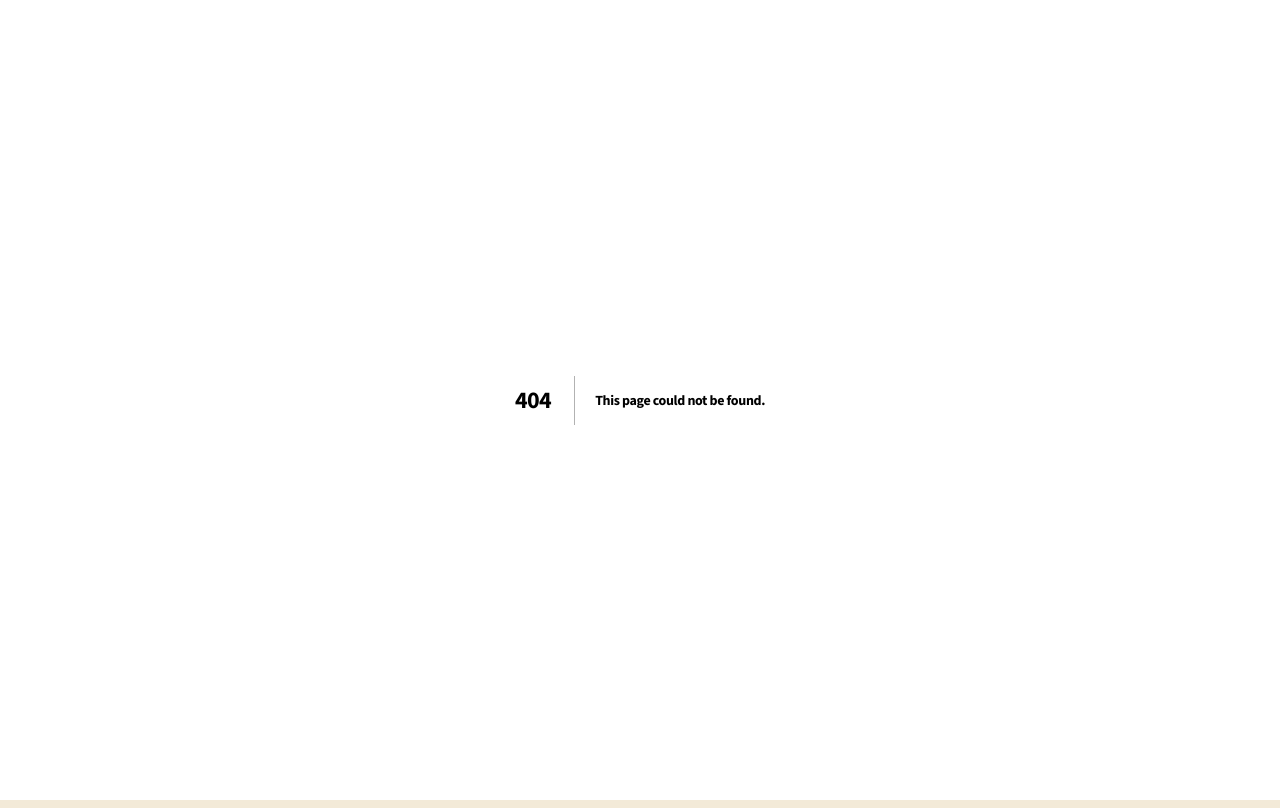
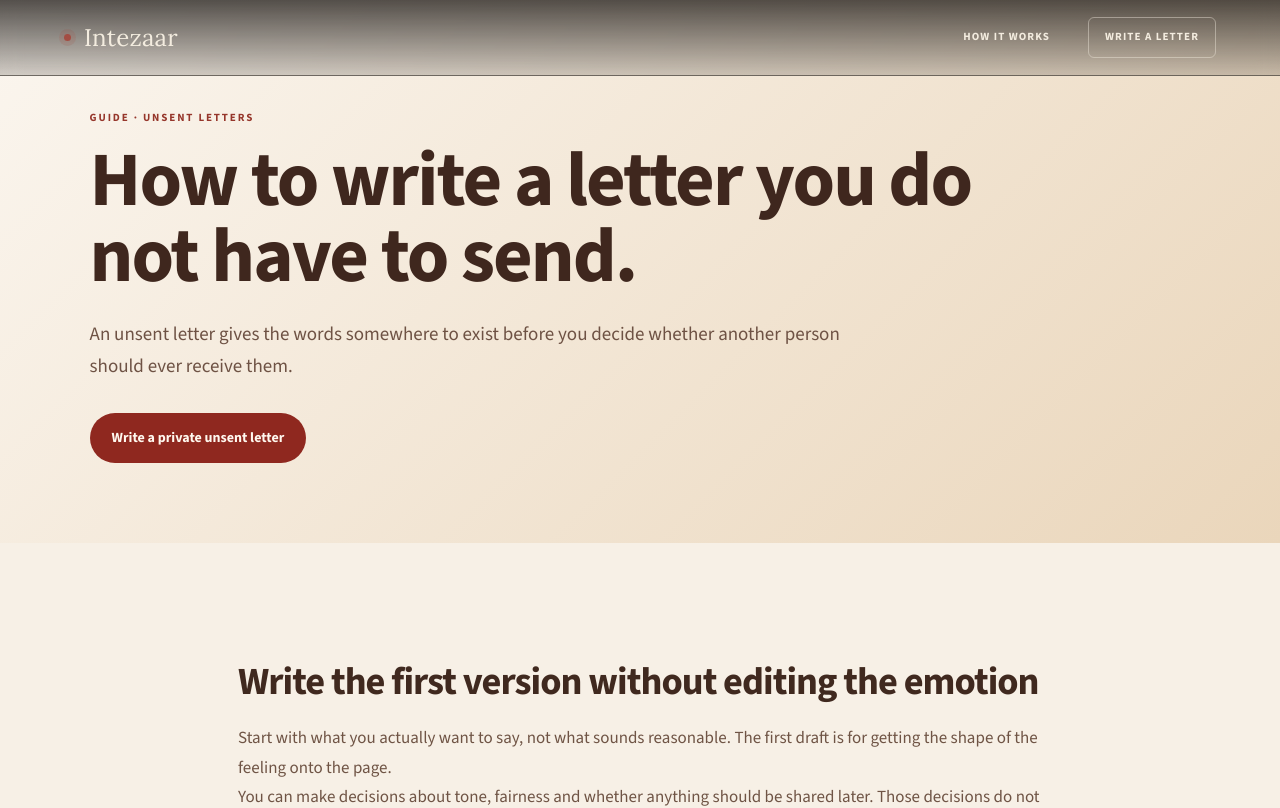
Before and after one commit to febinthomas540-source/intezaar, a Next.js app: page /guides/how-to-write-an-unsent-letter in a window 1280 px wide. Before the commit this address had no page. Shown: the top 808 px of the page. Built offline with nearby package versions, Linux system fonts and the light colour scheme.

Commit message:
Add unsent-letter reflection guide

```diff
--- /dev/null
+++ b/src/app/guides/how-to-write-an-unsent-letter/page.tsx
@@ -0,0 +1,54 @@
+import type { Metadata } from "next";
+import { IntentGuide } from "@/components/intent-guide";
+
+export const metadata: Metadata = {
+  title: "How to Write an Unsent Letter",
+  description: "A practical guide to writing an unsent letter when you need to put difficult words somewhere without sending them immediately.",
+  alternates: { canonical: "/guides/how-to-write-an-unsent-letter" },
+  keywords: ["how to write an unsent letter", "write a letter I will not send", "unsent letter exercise", "private letter to process feelings"],
+};
+
+export default function UnsentLetterGuide() {
+  return (
+    <IntentGuide
+      eyebrow="Guide · Unsent letters"
+      title="How to write a letter you do not have to send."
+      intro="An unsent letter gives the words somewhere to exist before you decide whether another person should ever receive them."
+      ctaLabel="Write a private unsent letter"
+      ctaHref="/unsent-letter"
+      sections={[
+        {
+          title: "Write the first version without editing the emotion",
+          paragraphs: [
+            "Start with what you actually want to say, not what sounds reasonable. The first draft is for getting the shape of the feeling onto the page.",
+            "You can make decisions about tone, fairness and whether anything should be shared later. Those decisions do not need to happen in the same minute as the writing.",
+          ],
+        },
+        {
+          title: "Separate facts from interpretations",
+          paragraphs: [
+            "If the letter is about conflict, it can help to distinguish what happened from what you think it meant. That often makes the writing clearer without asking you to deny how the situation felt.",
+          ],
+          bullets: [
+            "What happened that I can describe plainly?",
+            "What did I assume or fear because of it?",
+            "What did I need in that moment?",
+            "What do I wish I had been able to say?",
+          ],
+        },
+        {
+          title: "Do not make sending the goal",
+          paragraphs: [
+            "An unsent letter can stay unsent. The value is in having a place to put the words. If you later decide that part of it deserves to become a message, you can write a new version rather than treating the first draft as something that must be delivered.",
+          ],
+        },
+        {
+          title: "Come back when the temperature is lower",
+          paragraphs: [
+            "Time changes what stands out. When you reread later, notice which sentences still feel important and which ones were mainly carrying the intensity of the moment.",
+          ],
+        },
+      ]}
+    />
+  );
+}
```
